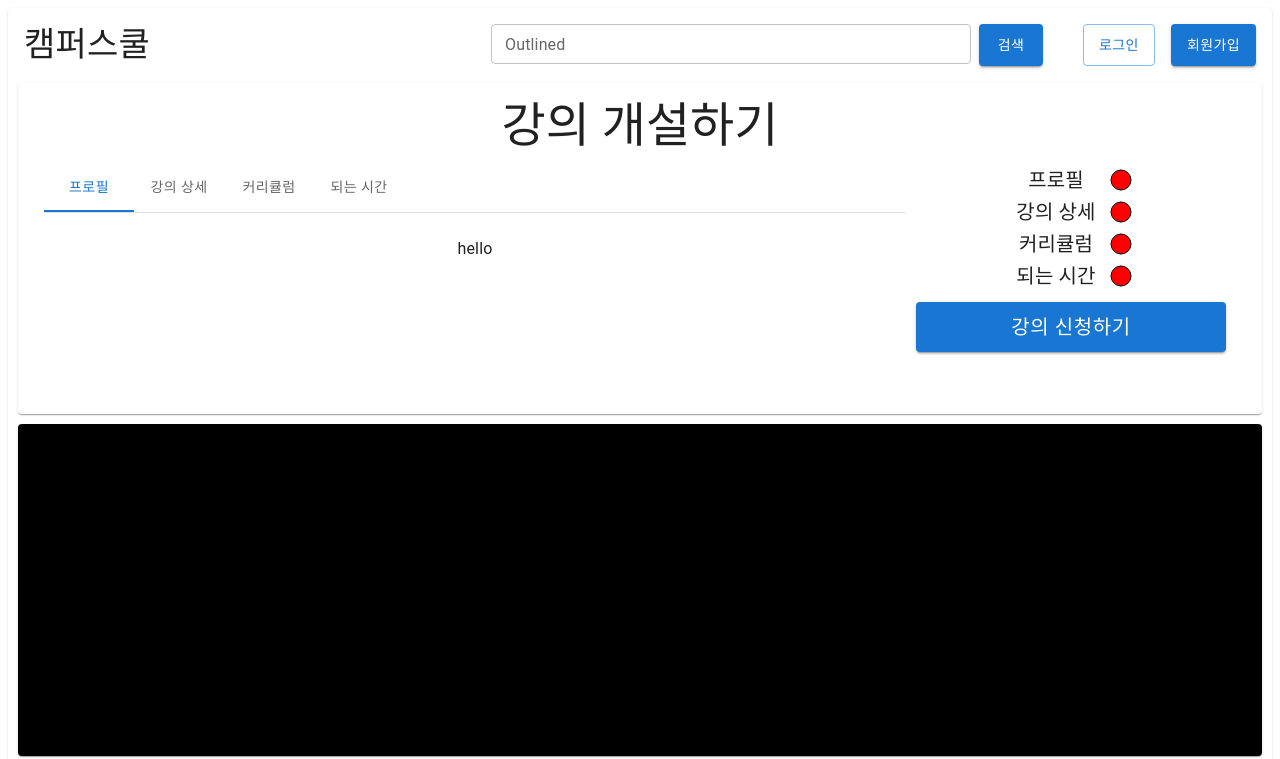
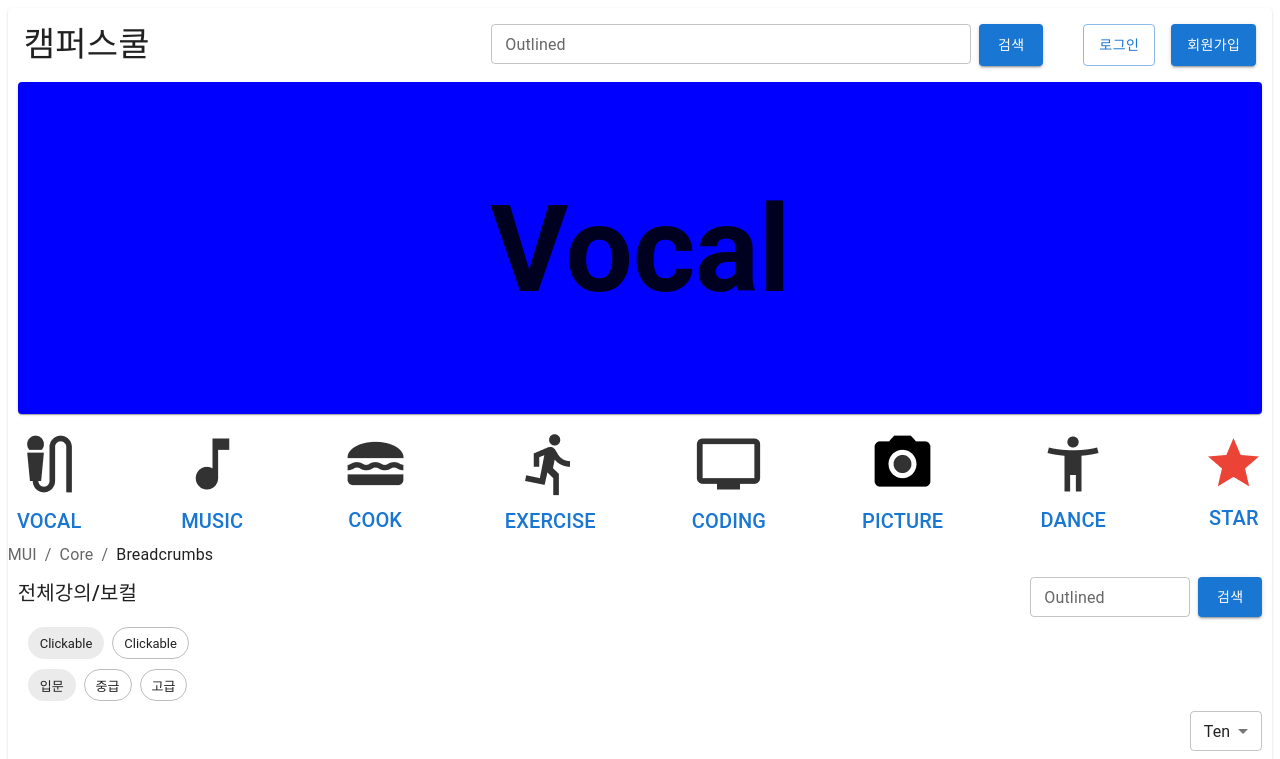
Before and after one commit to Musung1/Campuschool_Front, a React (Create React App) app: page / in a window 1280 px wide. Shown: the top 759 px of the page. Built offline with nearby package versions, Linux system fonts and the light colour scheme.

Commit message:
[Feat] BreadCrum 추가 #13

```diff
--- a/src/App.js
+++ b/src/App.js
@@ -20,7 +20,7 @@ function App() {
     <div style={{ display: 'flex', justifyContent: 'center', alignItems: 'center'}}>
       <CategoryPaper alignItems="center">
         <Header></Header>
-        <OpenClassView></OpenClassView>
+        <CategoryClassView></CategoryClassView>
         <Tail></Tail>
       </CategoryPaper>
     </div>
--- a/src/component/CategoryIcon.js
+++ b/src/component/CategoryIcon.js
@@ -6,7 +6,7 @@ import coding from "../assets/categoryIcon/personal_video.png";
 import picture from "../assets/categoryIcon/local_see.png";
 import dance from "../assets/categoryIcon/accessibility_new.png";
 import star from "../assets/categoryIcon/star.png";
-import { Typography, Box } from "@mui/material";
+import { Typography, Box,Button } from "@mui/material";
 const imageConverter = (name)=> {
     switch(name) {
         case 'vocal':
@@ -28,9 +28,13 @@ const imageConverter = (name)=> {
     }
 }
 function CategoryIcon(props) {
-    return <Box textAlign="center" >
+    return (
+        <Button>
+            <Box textAlign="center" >
             <img src={imageConverter(props.name)}></img>
             <Typography variant="h6">{props.name}</Typography>
             </Box>
+        </Button>
+    );
 }
 export default CategoryIcon;
--- /dev/null
+++ b/src/component/MyBreadCrum.js
@@ -0,0 +1,29 @@
+import * as React from 'react';
+import Typography from '@mui/material/Typography';
+import Breadcrumbs from '@mui/material/Breadcrumbs';
+import Link from '@mui/material/Link';
+
+function handleClick(event) {
+  event.preventDefault();
+  console.info('You clicked a breadcrumb.');
+}
+
+export default function MyBreadCrum() {
+  return (
+    <div role="presentation" onClick={handleClick}>
+      <Breadcrumbs aria-label="breadcrumb">
+        <Link underline="hover" color="inherit" href="/">
+          MUI
+        </Link>
+        <Link
+          underline="hover"
+          color="inherit"
+          href="/material-ui/getting-started/installation/"
+        >
+          Core
+        </Link>
+        <Typography color="text.primary">Breadcrumbs</Typography>
+      </Breadcrumbs>
+    </div>
+  );
+}
--- a/src/views/CategoryClassView.js
+++ b/src/views/CategoryClassView.js
@@ -4,11 +4,13 @@ import CategoryFilter from "../component/CategoryFilter";
 import CategoryList from "../component/CategoryList";
 import Header from "../component/Header";
 import { Pagination,Paper,styled } from "@mui/material";
+import MyBreadCrum from "../component/MyBreadCrum";
 function CategoryClassView() {
   return (
     <div>
         <CategoryHeader name="Vocal"></CategoryHeader>
         <CategoryList></CategoryList>
+        <MyBreadCrum></MyBreadCrum>
         <CategoryFilter></CategoryFilter>
         <ClassGrid></ClassGrid>
         <div style={{ display: 'flex', justifyContent: 'center', alignItems: 'center', margin: 10}}>
```
